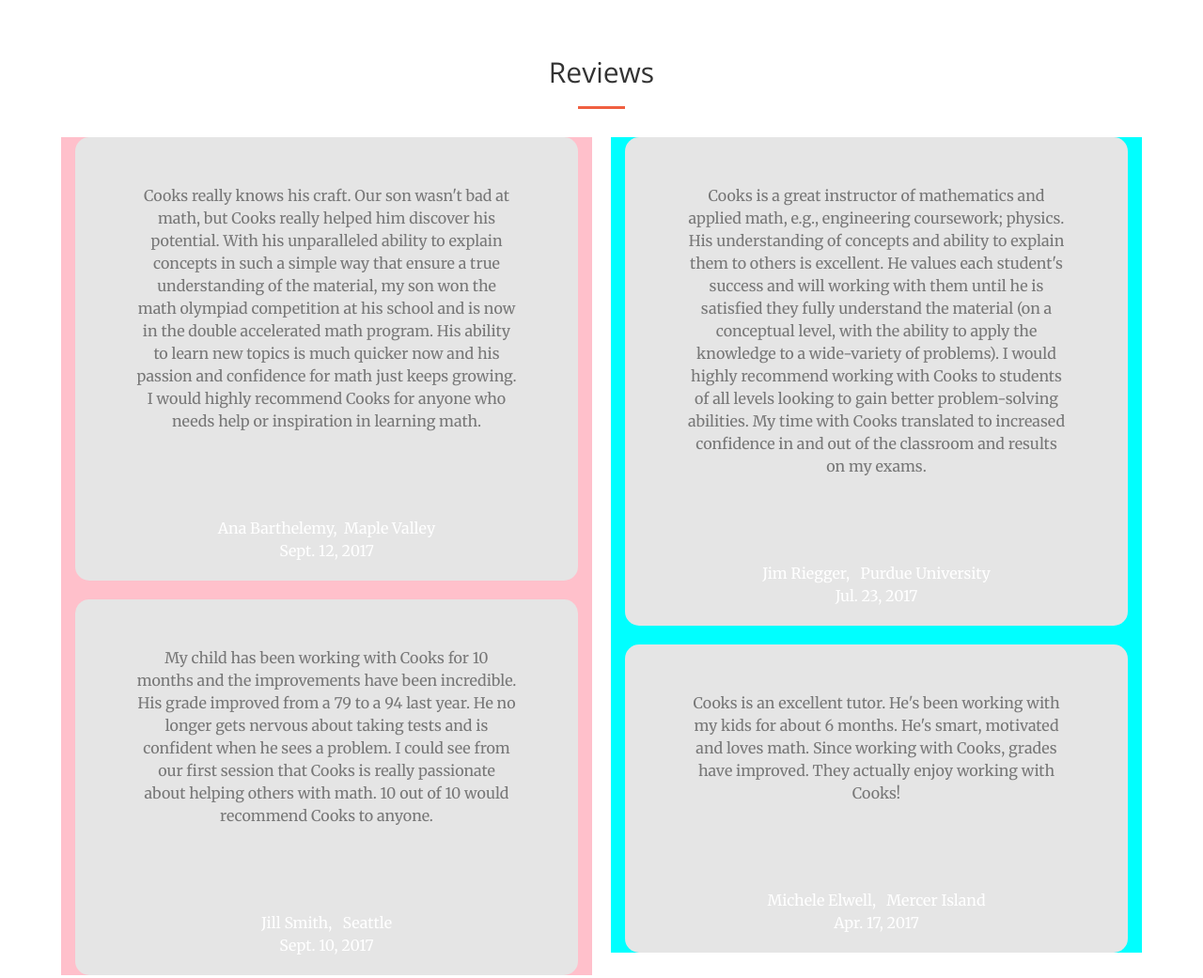
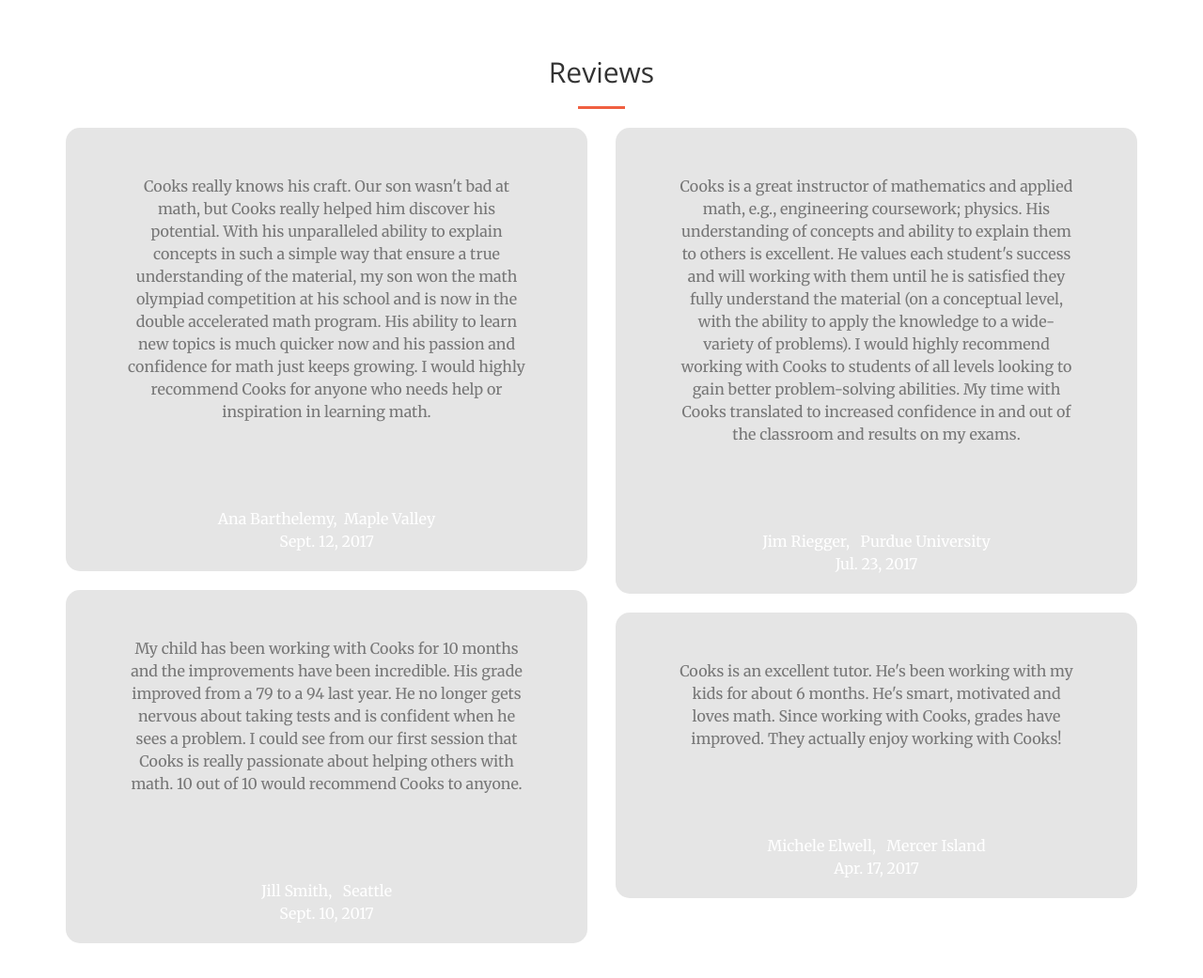
Before and after one commit to amos-nistrian/elite-math-tutoring, a website: page index2.html in a window 1280 px wide. Shown: the part 3000-4041 px from the top of the page at 94% size. Drawn offline with nearby package versions, Linux system fonts and the light colour scheme.

Commit message:
removed background-color from review columns

```diff
--- a/index2.html
+++ b/index2.html
@@ -197,7 +197,8 @@ var deviceWidth
                     <hr class="primary">
                 </div>
 
-                <div class="col-xs-12 col-md-6 text-center" style="background-color: pink; border:10px solid white">
+                <!-- 1st column !-->
+                <div class="col-xs-12 col-md-6 text-center" style="">
                     <div class="col-lg-12 text-center" style="border-radius: 15px; background-color:#e5e5e5;">
                         <p class="text-muted" style="color: #777; padding: 50px">
                             Cooks really knows his craft. Our son wasn't bad at math, but Cooks really helped him discover his potential. With his unparalleled ability to explain concepts in such a simple way that ensure a true understanding of the material, my son won the math olympiad competition at his school and is now in the double accelerated math program. His ability to learn new topics is much quicker now and his passion and confidence for math just keeps growing. I would highly recommend Cooks for anyone who needs help or inspiration in learning math.
@@ -221,7 +222,8 @@ var deviceWidth
                     </div>
                 </div>
 
-                <div class="col-xs-12 col-md-6 text-center" style="background-color: cyan; border:10px solid white">
+                <!-- 2nd column !-->
+                <div class="col-xs-12 col-md-6 text-center" style="">
                     <div class="col-lg-12 text-center" style="border-radius: 15px; background-color:#e5e5e5">
                        <p class="text-muted" style="color: #777; padding: 50px">
                             Cooks is a great instructor of mathematics and applied math, e.g., engineering coursework; physics. His understanding of concepts and ability to explain them to others is excellent. He values each student's success and will working with them until he is satisfied they fully understand the material (on a conceptual level, with the ability to apply the knowledge to a wide-variety of problems).
```
